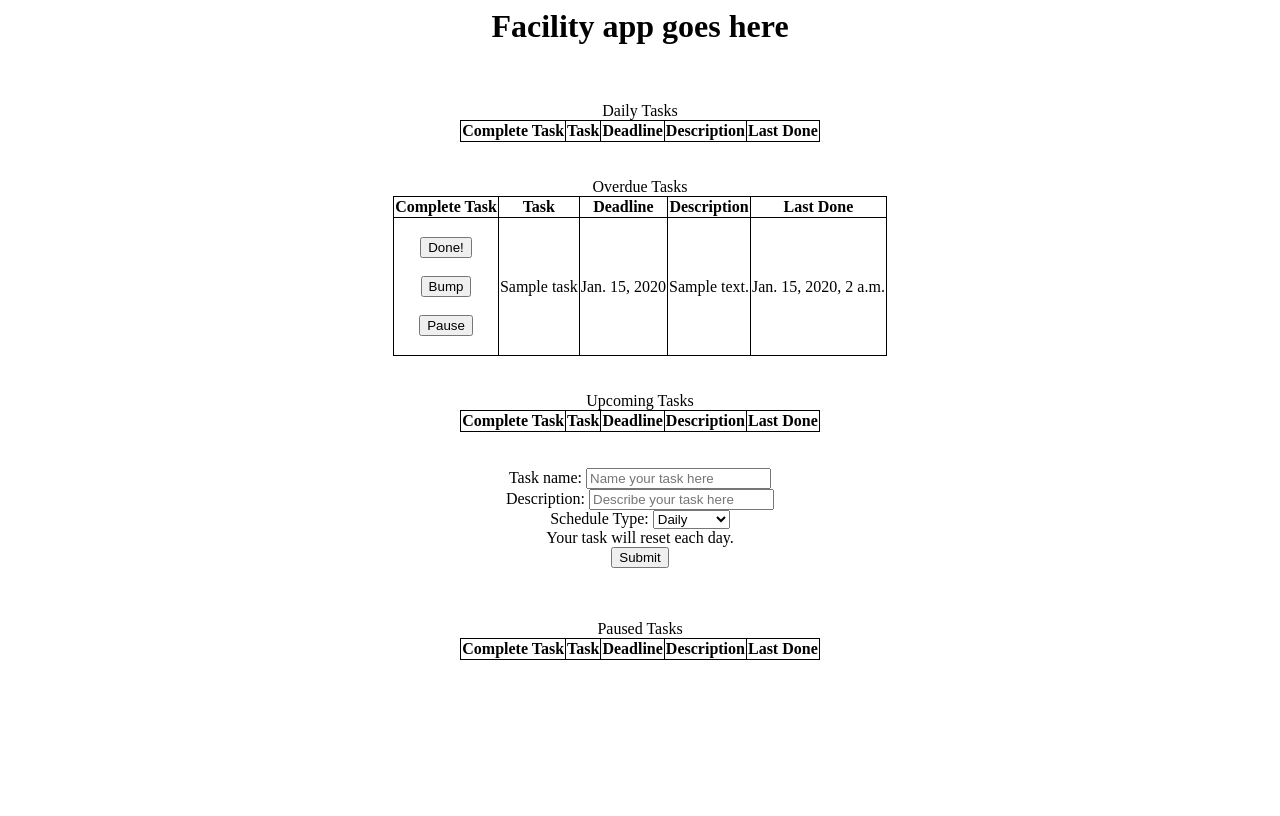
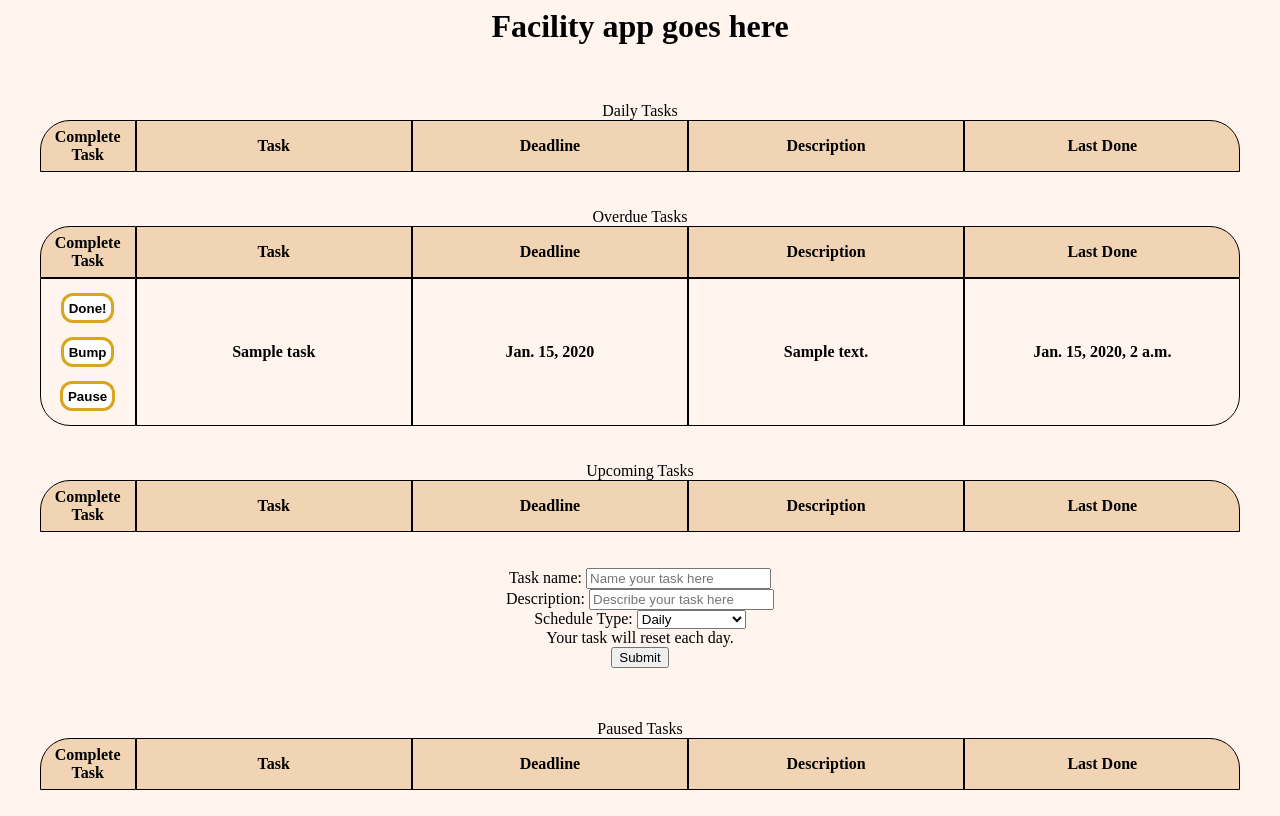
Before and after one commit to Summussum/Facility, a Django app: page / in a window 1280 px wide. Before the commit the page ends 660 px from the top, so only its background shows below. Run offline with Django 5.2, Linux system fonts and the light colour scheme; tables that the repository leaves empty hold one stand-in row (values such as "Sample post"); lists and menus that the app fills with data are empty.

Commit message:
add single type and base.css

```diff
--- /dev/null
+++ b/static/base.css
@@ -0,0 +1,110 @@
+body {
+    background-color: seashell;
+}
+
+h1 {
+    text-align: center;
+}
+
+h2 {
+    text-align: center; font-size:18px;
+}
+
+button {
+    background-color: white;
+    font-weight: bold;
+    border-style: solid;
+    border-color: goldenrod;
+    border-radius: 12px;
+    border-width: 3px;
+    color: black;
+    padding: 4.5px;
+    margin: 7px;
+}
+
+.centered {
+    text-align: center;
+}
+
+.center_table {
+    margin: 0px auto;
+    width: 95%;
+    padding: 0px;
+    border-collapse: separate;
+    border-spacing: 0;
+}
+
+.center_table th {
+    background-color: rgb(241, 212, 179);
+    width: 23%;
+    border: 1px solid;
+    font-weight: 600;
+    text-align: center;
+    padding: 7px;
+}
+
+.center_table td {
+    border: 1px solid;
+    width: 23%;
+    font-weight: 600;
+    text-align: center;
+    padding-top: 7px;
+    padding-bottom: 7px;
+}
+
+.center_table th:first-of-type {
+    border-top-left-radius: 30px;
+    width: 8%;
+}
+
+.center_table th:last-of-type {
+    border-top-right-radius: 30px;
+}
+
+.center_table tr:last-of-type td:first-of-type {
+    border-bottom-left-radius: 30px;
+}
+
+.center_table tr:last-of-type td:last-of-type {
+    border-bottom-right-radius: 30px;
+}
+
+.center_table td.button_column {
+    width: 8%;
+}
+
+.htmx-indicator {
+    height:1em; width: auto;
+}
+
+.daily {
+    background-color: rgb(91, 199, 127);
+}
+
+.weekly {
+ background-color: rgb(175, 175, 101);
+}
+
+.monthly {
+    background-color: rgb(175, 216, 255);
+}
+
+.quarterly {
+    background-color: rgb(252, 206, 249);
+}
+
+.yearly {
+    background-color: rgb(248, 175, 175);
+}
+
+.custom {
+    background-color: rgb(243, 220, 177);
+}
+
+.single {
+    background-color: honeydew;
+}
+
+.schedule_type {
+    color: rgb(146, 145, 145);
+}
--- a/todo/Templates/base.html
+++ b/todo/Templates/base.html
@@ -17,14 +17,8 @@
         <title>Facility</title>
         <script src="{% static 'htmx.min.js' %}" defer></script>
         <link rel="icon" type="image/png" href="{% static 'favicon.ico' %}" >
-        <style>
-            h1 {text-align: center;}
-            h2 {text-align: center; font-size:18px;}
-            .centered {text-align: center;}
-            .center_table {border: 1px solid; margin: 0px auto; border-collapse: collapse;}
-            .center_table td, th {border: 1px solid; text-align: center;}
-            .htmx-indicator {height:1em; width: auto;}
-        </style>
+        <link rel="stylesheet" href="{% static 'base.css' %}">
+
     </head>
 <body hx-headers='{"X-CSRFToken": "{{csrf_token}}"}'>
 {% block content %}
--- a/todo/Templates/dashboard.html
+++ b/todo/Templates/dashboard.html
@@ -16,19 +16,18 @@
 <table class="center_table" id="daily">
     <caption>Daily Tasks</caption>
     <tr>
-        <th>Complete Task</th>
+        <th class="button_column">Complete Task</th>
         <th>Task</th>
         <th>Deadline</th>
         <th>Description</th>
         <th>Last Done</th>
     </tr>
     {% for task in task_groups.daily %}
-    <tr>
-        <td id="task_{{task.task_id}}">
-            <br><button hx-post="/log_task/{{task.task_id}}" hx-target="body">Done!</button>
-            <br><br><button hx-post="/bump_task/{{task.task_id}}" hx-target="body">Bump</button>
-            <br><br><button hx-post="/pause_task/{{task.task_id}}" hx-target="body">Pause</button>
-            <br><div style="color:transparent">_</div>
+    <tr class="{{task.schedule_type}}">
+        <td id="task_{{task.task_id}}" class="button_column">
+            <button hx-post="/log_task/{{task.task_id}}" hx-target="body">Done!</button>
+            <br><button hx-post="/bump_task/{{task.task_id}}" hx-target="body">Bump</button>
+            <br><button hx-post="/pause_task/{{task.task_id}}" hx-target="body">Pause</button>
         </td>
         <td>{{task.taskname}}</td>
         <td>{{task.deadline}}</td>
@@ -42,19 +41,18 @@
 <table class="center_table" id="overdue">
     <caption>Overdue Tasks</caption>
     <tr>
-        <th>Complete Task</th>
+        <th class="button_column">Complete Task</th>
         <th>Task</th>
         <th>Deadline</th>
         <th>Description</th>
         <th>Last Done</th>
     </tr>
     {% for task in task_groups.overdue %}
-    <tr>
-        <td id="task_{{task.task_id}}">
-            <br><button hx-post="/log_task/{{task.task_id}}" hx-target="body">Done!</button>
-            <br><br><button hx-post="/bump_task/{{task.task_id}}" hx-target="body">Bump</button>
-            <br><br><button hx-post="/pause_task/{{task.task_id}}" hx-target="body">Pause</button>
-            <br><div style="color:transparent">_</div>
+    <tr class="{{task.schedule_type}}">
+        <td id="task_{{task.task_id}}" class="button_column">
+            <button hx-post="/log_task/{{task.task_id}}" hx-target="body">Done!</button>
+            <br><button hx-post="/bump_task/{{task.task_id}}" hx-target="body">Bump</button>
+            <br><button hx-post="/pause_task/{{task.task_id}}" hx-target="body">Pause</button>
         </td>
         <td>{{task.taskname}}</td>
         <td>{{task.deadline}}</td>
@@ -68,23 +66,22 @@
 <table class="center_table" id="upcoming">
     <caption>Upcoming Tasks</caption>
     <tr>
-        <th>Complete Task</th>
+        <th class="button_column">Complete Task</th>
         <th>Task</th>
         <th>Deadline</th>
         <th>Description</th>
         <th>Last Done</th>
     </tr>
     {% for task in task_groups.upcoming %}
-    <tr>
-        <td id="task_{{task.task_id}}">
-            <br><button hx-post="/log_task/{{task.task_id}}" hx-target="body">Done!</button>
-            <br><br><button hx-post="/bump_task/{{task.task_id}}" hx-target="body">Bump</button>
-            <br><br><button hx-post="/pause_task/{{task.task_id}}" hx-target="body">Pause</button>
-            <br><div style="color:transparent">_</div>
+    <tr class="{{task.schedule_type}}">
+        <td id="task_{{task.task_id}}" class="button_column">
+            <button hx-post="/log_task/{{task.task_id}}" hx-target="body">Done!</button>
+            <br><button hx-post="/bump_task/{{task.task_id}}" hx-target="body">Bump</button>
+            <br><button hx-post="/pause_task/{{task.task_id}}" hx-target="body">Pause</button>
         </td>
         <td>{{task.taskname}}</td>
         <td>{{task.deadline}}</td>
-        <td>{{task.description}}</td>
+        <td>{{task.description}}<br><div class="schedule_type">({{task.schedule_type}})</div></td>
         <td>{{task.previous}}</td>
     </tr>
     {% endfor %}
@@ -108,6 +105,7 @@
             <option value="quarterly">Quarterly</option>
             <option value="yearly">Yearly</option>
             <option value="period">Period</option>
+            <option value="single">One and Done</option>
         </select>
     <div class="interval_selector" id="interval_selector">
         <label for name="interval">Your task will reset each day.</label>
@@ -121,19 +119,18 @@
 <table class="center_table" id="paused">
     <caption>Paused Tasks</caption>
     <tr>
-        <th>Complete Task</th>
+        <th class="button_column">Complete Task</th>
         <th>Task</th>
         <th>Deadline</th>
         <th>Description</th>
         <th>Last Done</th>
     </tr>
     {% for task in task_groups.paused %}
-    <tr>
-        <td id="task_{{task.task_id}}">
-            <br><button hx-post="/log_task/{{task.task_id}}" hx-target="body">Done!</button>
-            <br><br><button hx-post="/bump_task/{{task.task_id}}" hx-target="body">Bump</button>
-            <br><br><button hx-post="/pause_task/{{task.task_id}}" hx-target="body">Unpause</button>
-            <br><div style="color:transparent">_</div>
+    <tr class="{{task.schedule_type}}">
+        <td id="task_{{task.task_id}}" class="button_column">
+            <button hx-post="/log_task/{{task.task_id}}" hx-target="body">Done!</button>
+            <br><button hx-post="/bump_task/{{task.task_id}}" hx-target="body">Bump</button>
+            <br><button hx-post="/pause_task/{{task.task_id}}" hx-target="body">Unpause</button>
         </td>
         <td>{{task.taskname}}</td>
         <td>{{task.deadline}}</td>
--- a/todo/models.py
+++ b/todo/models.py
@@ -1,9 +1,11 @@
 from django.db import models
 from django.contrib.auth.models import User
 from datetime import datetime, date, timedelta
+from calendar import monthrange
+import logging
 
 # Create your models here.
-
+logger = logging.getLogger(__name__)
 
 class Tasks(models.Model):
     task_id = models.AutoField(primary_key=True)
@@ -12,8 +14,8 @@ class Tasks(models.Model):
     taskname = models.TextField()
     description = models.TextField(blank=True, null=True)
     deadline = models.DateField(blank=True, null=True)
-    schedule_type = models.TextField(default="daily") #daily, weekly, monthly, quarterly, yearly, period
-    interval = models.SmallIntegerField(blank=True, null=True)
+    schedule_type = models.TextField(default="daily") #daily, weekly, monthly, quarterly, yearly, period, single
+    interval = models.IntegerField(blank=True, null=True)
     previous = models.DateTimeField(blank=True, null=True)
 
     def next_deadline(self):
@@ -43,6 +45,19 @@ class Tasks(models.Model):
                 self.deadline = date.fromordinal(273+ordinal_reference)
             else:
                 self.deadline = date((today.year+1), 1, 1)
+        elif self.schedule_type == "yearly":
+            today = date.today()
+            deadline = date(self.deadline.year, self.deadline.month, self.deadline.day)
+            if deadline < today:
+                month_range = monthrange(today.year+1, self.deadline.month)[1]
+                if self.deadline.day > month_range:
+                    self.deadline.day = month_range
+                self.deadline = date(today.year+1, self.deadline.month, self.deadline.day)
+            else:
+                month_range = monthrange(today.year, self.deadline.month)[1]
+                if self.deadline.day > month_range:
+                    self.deadline.day = month_range
+                self.deadline = date(today.year, self.deadline.month, self.deadline.day)
         return self.deadline
 
     def bump(self):
@@ -69,6 +84,19 @@ class Tasks(models.Model):
                 self.deadline = date((today.year+1), 1, 1)
             else:
                 self.deadline = date.fromordinal(365+91+ordinal_reference)
+        elif self.schedule_type == "yearly":
+            today = date.today()
+            deadline = date(self.deadline.year, self.deadline.month, self.deadline.day)
+            if deadline < today:
+                month_range = monthrange(today.year+2, self.deadline.month)[1]
+                if self.deadline.day > month_range:
+                    self.deadline.day = month_range
+                self.deadline = date(today.year+2, self.deadline.month, self.deadline.day)
+            else:
+                month_range = monthrange(today.year+1, self.deadline.month)[1]
+                if self.deadline.day > month_range:
+                    self.deadline.day = month_range
+                self.deadline = date(today.year+1, self.deadline.month, self.deadline.day)
         return self.deadline
 
 
--- a/todo/views.py
+++ b/todo/views.py
@@ -24,15 +24,22 @@ def schedule_type_select(request):
 
 
 def create_task(request):
-    logging.debug("create_task started")
+    logging.error("create_task started")
+    if request.POST.get("deadline"):
+        deadline = date.fromisoformat(request.POST.get("deadline"))
+        logger.error(f"{type(deadline)}, {deadline}")
+    else:
+        deadline = date.today()
     task = Tasks(
         taskname = request.POST.get("taskname"),
         description = request.POST.get("description"),
-        deadline = date.today(),
+        deadline = deadline,
         schedule_type = request.POST.get("schedule_type"),
         interval = int(request.POST.get("interval"))
         )
-    logging.debug("task initialized")
+    logging.error("task initialized")
+    if request.POST.get("deadline"):
+        task.interval = task.deadline.toordinal()
     task.next_deadline()
     task.save()
     table = "upcoming"
@@ -51,8 +58,9 @@ def log_task(request, task_id):
         data = serializers.serialize('json', Tasks.objects.filter(task_id=task_id).all())
     )
     new_log.save()
+    task.previous = timestamp
+    task.save()
     task.deadline = task.next_deadline()
-    task.previous = timestamp
     task.save()
     response = home(request)
     return response
@@ -68,8 +76,12 @@ def bump_task(request, task_id):
 def pause_task(request, task_id):
     task = Tasks.objects.get(task_id=task_id)
     if task.deadline is None:
+        if task.schedule_type == "yearly" or "single":
+            task.deadline = date.fromordinal(task.interval)
         task.next_deadline()
     else:
+        if task.schedule_type == "yearly" or "single":
+            task.interval = date.toordinal(task.deadline)
         task.deadline = None
     task.save()
     response = home(request)
```
Also changed, not shown: todo/Templates/partials.html (+15 -3 lines), db.sqlite3, todo/migrations/0131_alter_tasks_interval.py (added).
